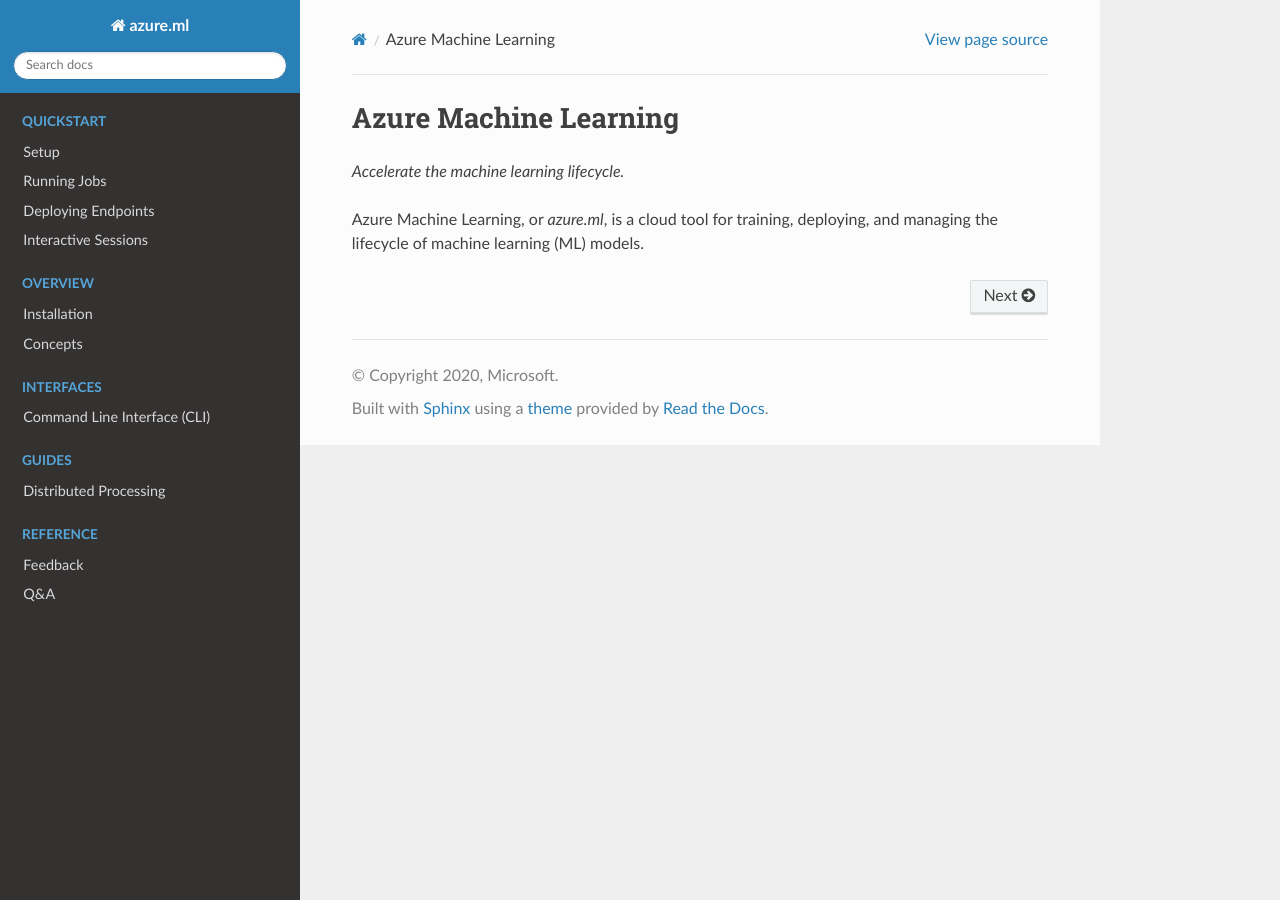
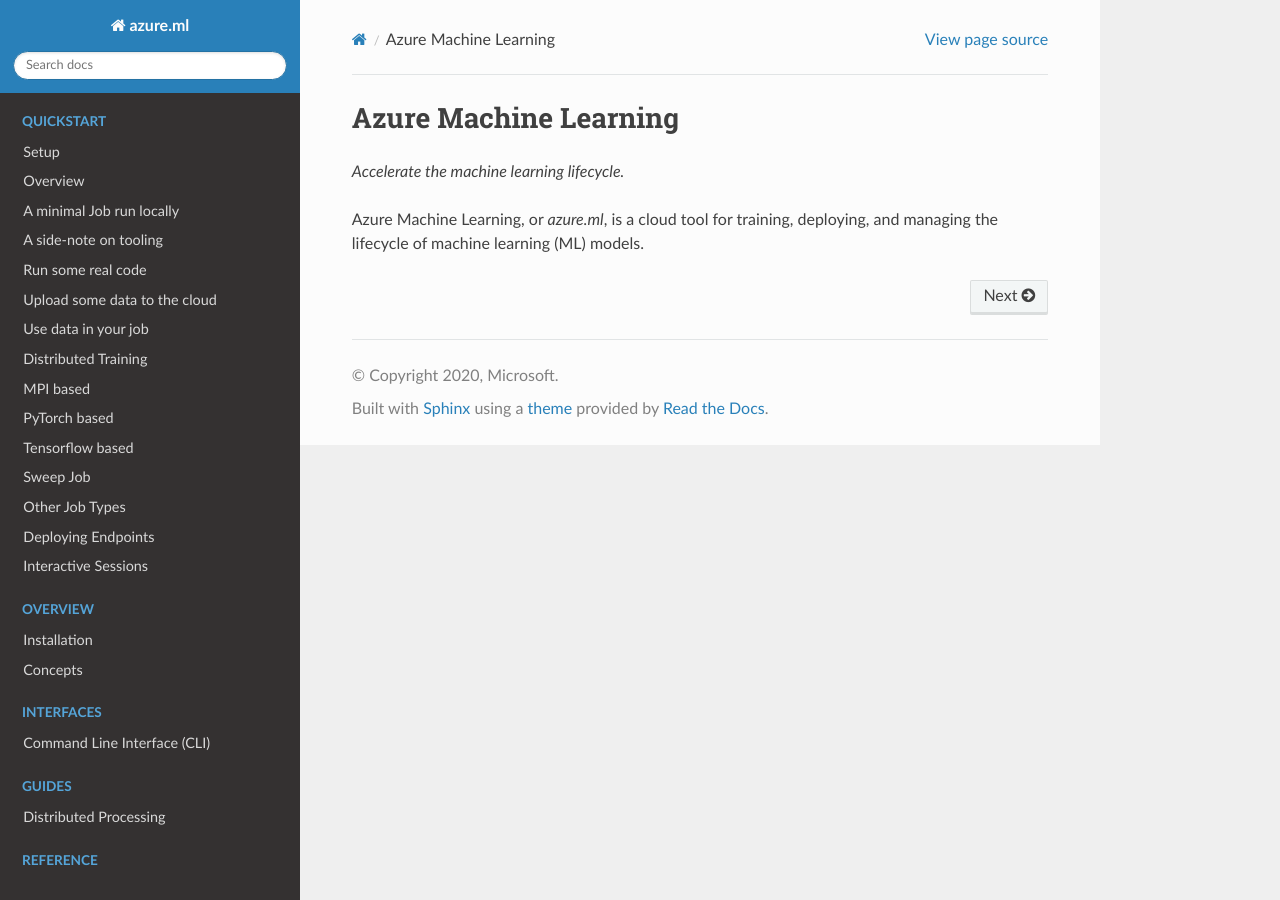
Before and after one commit to wenyang/azureml-v2-preview, a Sphinx documentation site: the page built from docs/index.rst, in a window 1280 px wide. Built offline with Sphinx 7.4.7 and the Read the Docs theme 2.0.0, drawn with Linux system fonts in a browser that asks for light colours; pages that are not in the unit, such as notebooks, are missing from menus; some of the changed lines change nothing that is shown.

Commit message:
Update jobs.rst

```diff
--- a/docs/quickstart/jobs.rst
+++ b/docs/quickstart/jobs.rst
@@ -1,89 +1,218 @@
-Running Jobs
+Overview
 ============
 
-Jobs are specifications of a computational unit.
+A Job is a Resource that specifies all aspects of a computation job. It aggregates 3 things:
 
-Overview
---------
+1. What to run
+2. How to run it
+3. Where to run it
 
-A job is typically represented as a YAML file.
+A user can execute a job via the cli by executing an `az ml job create` command. The examples below encapsulate how a user might expand their job definition as they progress with their work.
 
-Hello World
------------
+A minimal Job run locally
+============
 
-Write ``job.yml``:
+First, the user would just execute a simple command to see if python is working and what packages are available in the environment -- here just `pip freeze`:
 
 .. code-block:: yaml
+    command: pip freeze
+    code:
+      directory: .
+    environment: azureml:azureml-minimal:1
+    compute:
+      target: azureml:goazurego
 
-    name: my-job
-    command: python -c "print('hello world!')"
+This will be run by executing:
 
-To run this locally:
+.. code-block:: yaml
+    az ml job create --file pipfreezejob.yml
+
+
+A side-note on tooling
+============
+The user is editing the Job yaml file to alter the way the job is run. Job definitions can get very complex, so, to make this easier, we have created JSONSchemas for the Job which can be used in VSCode with the YAML extension.
+
+Going forward, the VSCode AzureML Extension will add more support, providing code-lenses to lookup compute targets, datasets, components, etc..
+
+Run some real code
+============
+
+Next, let's assume that the data scientist wants to use a pytorch docker image from dockerhub and start by running a python script on it.
+
+.. code-block:: yaml
+    command: python mnist.py
+    environment: azureml:AzureML-PyTorch-1.6-GPU:44
+    code:
+      directory: train/pytorch
+    compute:
+      target: azureml:goazurego
+
+Here's an example that runs on R script:
+.. code-block:: yaml
+    command: Rscript test.R
+    environment: azureml:r-minimal:1
+    code:
+      directory: train/r
+    compute:
+      target: azureml:goazurego
+
+Upload some data to the cloud
+============
+
+Next the input data needs to be moved to the cloud -- therefore the user can create a data artifact in the workspace like so:
+
+.. code-block:: yaml
+    cd ./iris/
+    az ml data upload -n irisdata -v 1 --path ./data
+
+
+The above command uploads the data from the local folder `.data/` to the `workspaceblobstore` (default). It creates a data entity and registers it under the name `irisdata`.
+
+Use data in your job
+============
+
+In examples/iris, create a job using the base template for iris-job.yml
+
+Envirenment creation via job should work, but if it fails, first create environment:
+
+.. code-block:: yaml
+    az ml environment create --file xgboost-env.yml
+
+Then submit the job:
+
+.. code-block:: yaml
+    az ml job create --file iris-job.yml --name <unique name> --query metadata.interaction_endpoints.studio
+
+The query parameter will return just the studio url for the run, rather than the entire job object. To view the entire job object,
+we can use the CLI to show this job:
 
 .. code-block:: console
-
-    % az ml job create -f job.yml
-
-To run this on ``my-cluster``:
-
-.. code-block:: console
-
-    % az ml job create -f job.yml --target my-cluster
-
-Or alternatively, edit ``job.yml``:
+    az ml job show <name of previous job>
 
 .. code-block:: yaml
+    # yaml-language-server: $schema=https://azuremlsdk2.blob.core.windows.net/latest/commandJob.schema.json
+    command: >-
+      python train.py
+      --data {inputs.training_data}
+    environment: azureml:xgboost-env:1
+    compute:
+      target: azureml:<compute-name>
+    code:
+      directory: train
+    inputs:
+      training_data:
+        data: azureml:irisdata:1
+        mode: Mount
 
-    name: my-job
-    command: python -c "print('hello world, from the cloud!')"
-    target: my-cluster
+The above job can be run without reference to the dataset, by removing the inputs and the arg in the command, since teh script sets the default value if no data is input. This is to allow further debugging if data store does not work.
 
-Basic
------
+.. code-block:: yaml
+    # yaml-language-server: $schema=https://azuremlsdk2.blob.core.windows.net/latest/commandJob.schema.json
+    command: >-
+      python train.py
+    environment: azureml:xgboost-env:1
+    compute:
+      target: azureml:<compute-name>
+    code:
+      directory: train
+
+Distributed Training
+============
+
+Distributed command jobs have a 'distribution' section where you define the distribution type and properties that are unique to distributed training.
+
+MPI based
+============
+
+.. code-block:: yaml
+name: test1
+command: pip freeze
+environment: azureml:AzureML-Minimal:1
+compute:
+  target: azureml:testCompute
+  instance_count: 4
+distribution:
+  type: mpi
+  process_count_per_node: 4
+experiment_name: mfe_distributed
+
+PyTorch based
+============
+
+.. code-block:: yaml
+    command: pip freeze
+    environment: azureml:AzureML-Minimal:1
+    name: test1
+    compute:
+      target: azureml:testCompute
+    distribution:
+      type: PyTorch
+    experiment_name: mfe-test1
+
+Tensorflow based
+============
+
+.. code-block:: yaml
+    command: pip freeze
+    environment: azureml:AzureML-Minimal:1
+    name: "test1"
+    compute:
+      target: azureml:testCompute
+    distribution:
+      type: TensorFlow
+      parameter_server_count: 3
+      worker_count: 3
+    experiment_name: mfe-test1
 
 
-Typically, you want to use an environment with certain data mounted - and *azureml* makes this trivial on local or remote compute.
+Sweep Job
+============
 
-Write ``job.yml``:
+A Sweep job executes a hyperparameter sweep of a specific search space for a job. The below yaml uses the command job from the previous section as the 'trial' job in the sweep. It sweeps over different learning rates and subsample rates for each child run. The search space parameters will be passed as arguments to the command in the trial job.
 
 .. code-block:: yaml
+    experiment_name: iris-sweep-trial
+    algorithm: random
+    job_type: Sweep
+    name: test
+    search_space:
+      learning-rate:
+        spec: uniform
+        min_value: 0.001
+        max_value: 0.1
+      subsample:
+        spec: uniform
+        min_value: 0.1
+        max_value: 1.0
+    objective:
+      primary_metric: accuracy
+      goal: maximize
+    trial:
+      command: >-
+        python train.py --data {inputs.training_data}
+      environment: azureml:xgboost-env:1
+      compute:
+        target: azureml:<compute-name>
+      code:
+        directory: train
+      inputs:
+        training_data:
+          data: azureml:irisdata:1
+          mode: Mount
+    limits:
+      max_total_runs: 10
+      max_concurrent_runs: 10
+      max_duration_minutes: 20
 
-    name: my-job
-    command: lightgbm --task train --objective multiclass --data $inputs.iris
-    target: my-cluster
-    environment: azureml/lightgbm
-    inputs:
-      iris: https://azuremlexamples.blob.core.windows.net/datasets/iris.csv
+This can be executed by running (after setting compute name in yaml):
 
-Now, run the job:
+.. code-block:: yaml
+    az ml job create --file iris-sweep.yml --name <unique name>
 
-.. code-block:: console
 
-    % az ml job create -f job.yml
+Other Job Types
+=============
 
-This job will execute remotely. To view it in the web UI:
-
-.. code-block:: console
-
-    % az ml job view --web
-
-To stream the logs:
-
-.. code-block:: console
-
-    % as ml job view --logs --tail 10
-
-Advanced
---------
-
-Advanced stuff.
-
-Workflows
----------
-
-A workflow is simply a job with multiple steps.
-
-Distributed
------------
-
-See the distribution section.
+Coming soon:
+- PipelineJob
+- AutoMLJob (s)
```
